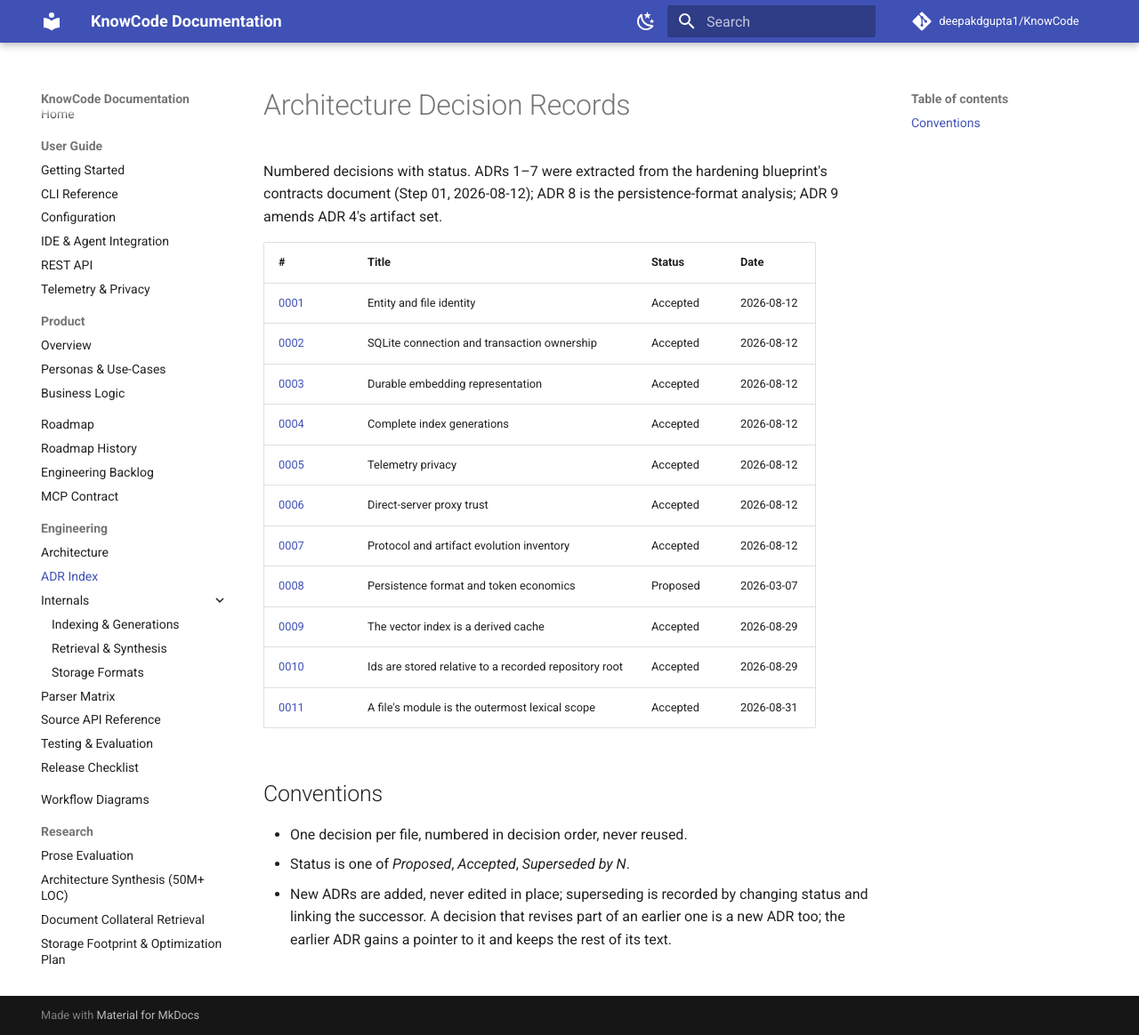
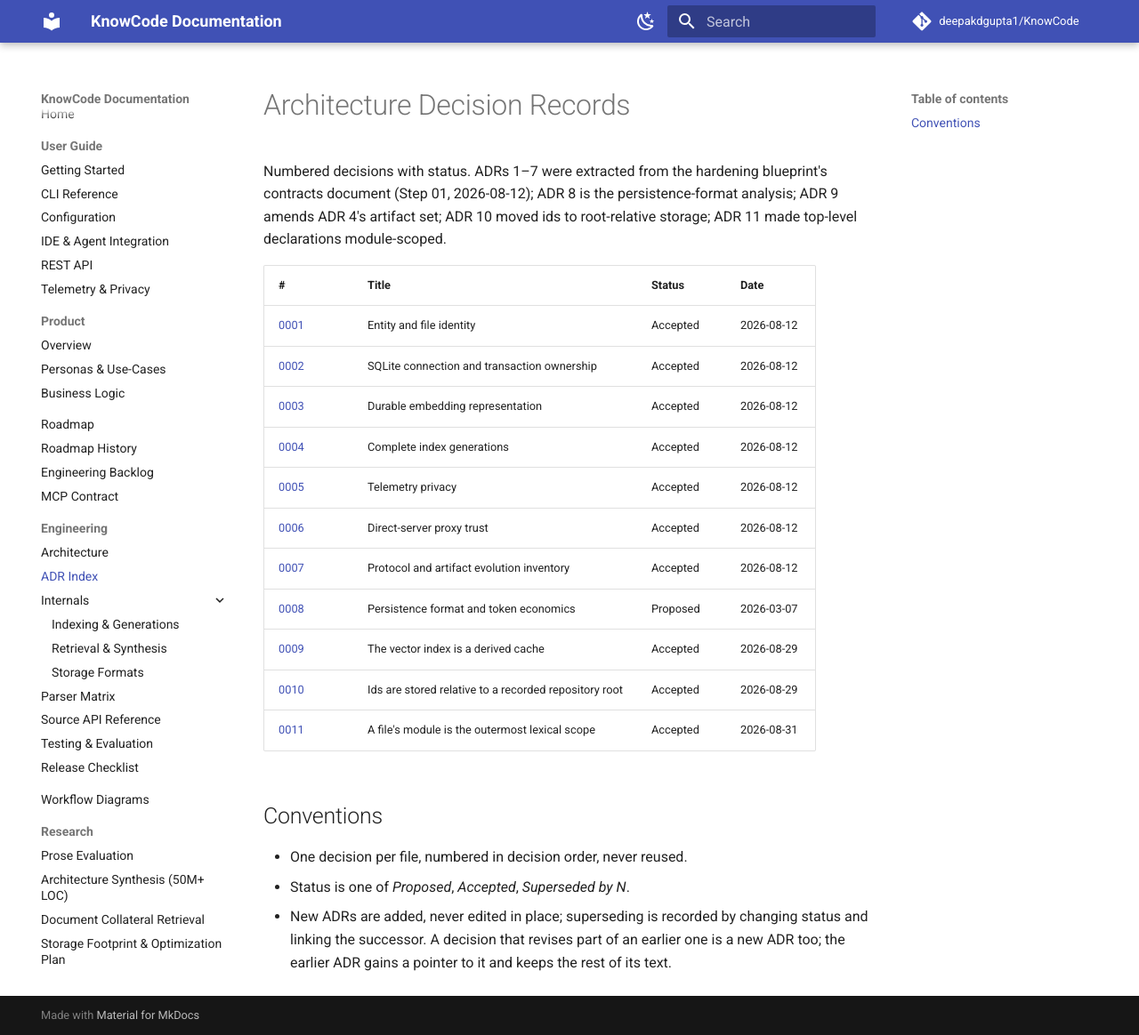
Before and after one commit to deepakdgupta1/KnowCode, an MkDocs documentation site: the page built from docs/engineering/adr/index.md, in a window 1280 px wide and 1164 px high. Shown: the whole window at 89% size. Built offline with MkDocs 1.6.1 and Material for MkDocs 9.7.7, drawn with Linux system fonts in a browser that asks for light colours; comment, search, counter and statistics services are not loaded.

Commit message:
docs(adr): the index intro now covers ADRs 10 and 11

```diff
--- a/docs/engineering/adr/index.md
+++ b/docs/engineering/adr/index.md
@@ -2,7 +2,9 @@
 
 Numbered decisions with status. ADRs 1–7 were extracted from the hardening
 blueprint's contracts document (Step 01, 2026-08-12); ADR 8 is the
-persistence-format analysis; ADR 9 amends ADR 4's artifact set.
+persistence-format analysis; ADR 9 amends ADR 4's artifact set; ADR 10 moved
+ids to root-relative storage; ADR 11 made top-level declarations
+module-scoped.
 
 | # | Title | Status | Date |
 |---|---|---|---|
```
